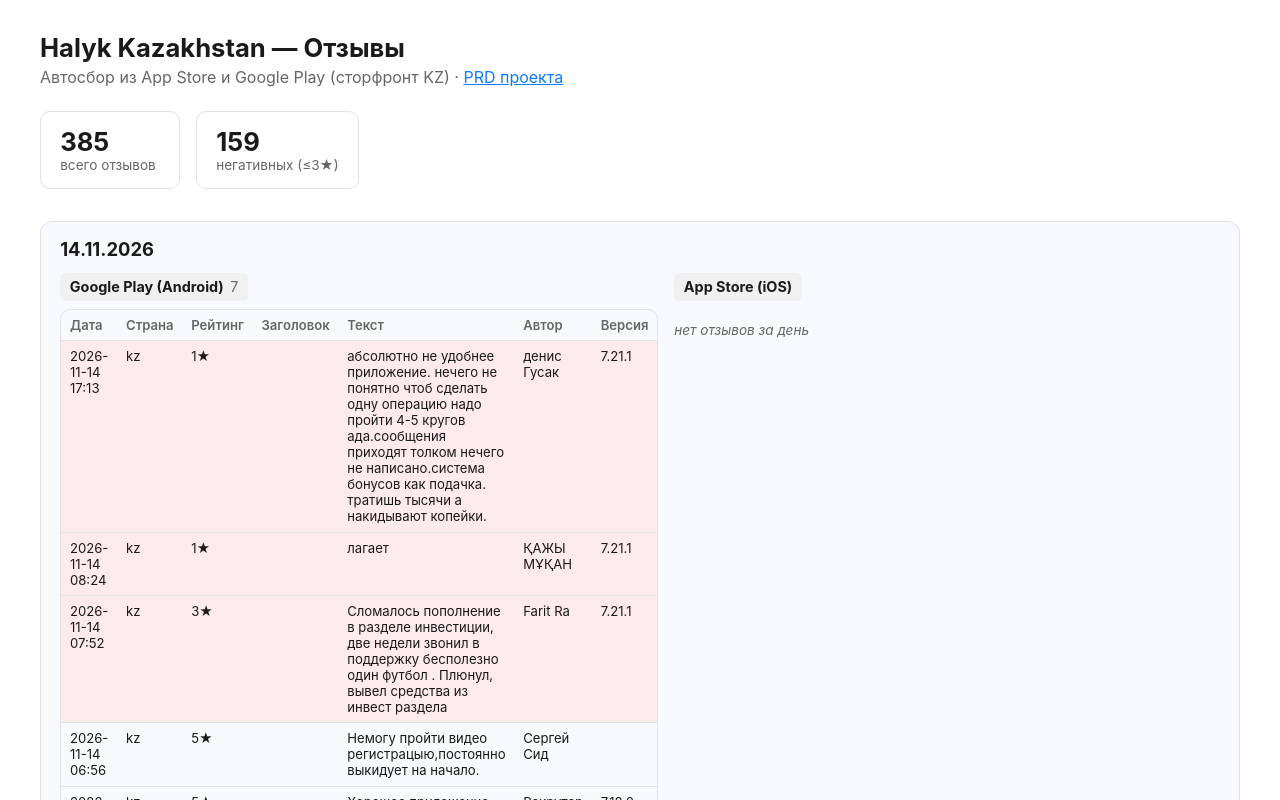
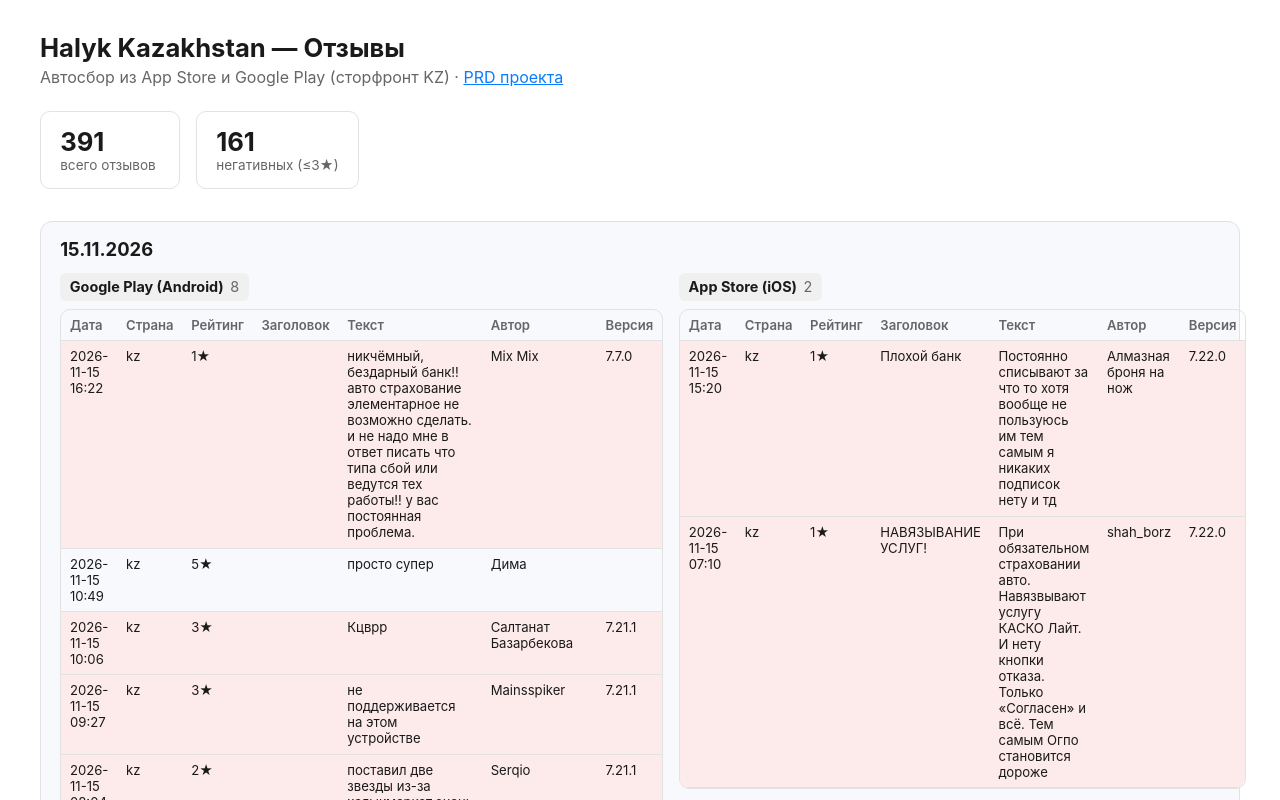
Before and after one commit to Laura-B84/my-project, a plain HTML site: page docs/index.html in a window 1280 px wide. Shown: the top 800 px of the page. Drawn offline with Linux system fonts and the light colour scheme.

Commit message:
Auto-update reviews 2026-11-17 00:55 UTC

```diff
--- a/docs/index.html
+++ b/docs/index.html
@@ -36,10 +36,35 @@
   <h1>Halyk Kazakhstan — Отзывы</h1>
   <div class="sub">Автосбор из App Store и Google Play (сторфронт KZ) · <a href="https://github.com/Laura-B84/my-project/blob/master/prd.md">PRD проекта</a></div>
   <div class="stats">
-    <div class="stat"><b>385</b><span>всего отзывов</span></div>
-    <div class="stat"><b>159</b><span>негативных (≤3★)</span></div>
+    <div class="stat"><b>391</b><span>всего отзывов</span></div>
+    <div class="stat"><b>161</b><span>негативных (≤3★)</span></div>
   </div>
 
+      <section class="day-block">
+        <h2>15.11.2026</h2>
+        <div class="side-by-side">
+
+      <div class="platform-col">
+        <h3>Google Play (Android) <span class="count">8</span></h3>
+        <div class="wrap">
+          <table>
+            <thead><tr><th>Дата</th><th>Страна</th><th>Рейтинг</th><th>Заголовок</th><th>Текст</th><th>Автор</th><th>Версия</th></tr></thead>
+            <tbody><tr class="neg"><td>2026-11-15 16:22</td><td>kz</td><td>1★</td><td></td><td>никчёмный, бездарный банк!! авто страхование элементарное не возможно сделать. и не надо мне в ответ писать что типа сбой или ведутся тех работы!! у вас постоянная проблема.</td><td>Mix Mix</td><td>7.7.0</td></tr><tr><td>2026-11-15 10:49</td><td>kz</td><td>5★</td><td></td><td>просто супер</td><td>Дима</td><td></td></tr><tr class="neg"><td>2026-11-15 10:06</td><td>kz</td><td>3★</td><td></td><td>Кцврр</td><td>Салтанат Базарбекова</td><td>7.21.1</td></tr><tr class="neg"><td>2026-11-15 09:27</td><td>kz</td><td>3★</td><td></td><td>не поддерживается на этом устройстве</td><td>Mainsspiker</td><td>7.21.1</td></tr><tr class="neg"><td>2026-11-15 08:04</td><td>kz</td><td>2★</td><td></td><td>поставил две звезды из-за халыкмаркет.очень неудобно пользоваться!!!возьмите пример с Каспибанка, доработите свое приложение!добавьте больше подпунктов для уточнения поиска товаров!например, хотел щас телевизор выбрать, так там даже не указаны телевизоры в подпункте, не говорю про опции!</td><td>Serqio</td><td>7.21.1</td></tr><tr><td>2026-11-15 03:58</td><td>kz</td><td>5★</td><td></td><td>Жанаргул</td><td>Dfg Fhh</td><td>7.20.0</td></tr><tr><td>2026-11-15 03:07</td><td>kz</td><td>5★</td><td></td><td>Отлично</td><td>Abai Ontuganov1985</td><td>7.21.1</td></tr><tr><td>2026-11-15 02:50</td><td>kz</td><td>5★</td><td></td><td>Супер!!</td><td>Асия Мамыкбаева</td><td></td></tr></tbody>
+          </table>
+        </div>
+      </div>
+
+      <div class="platform-col">
+        <h3>App Store (iOS) <span class="count">2</span></h3>
+        <div class="wrap">
+          <table>
+            <thead><tr><th>Дата</th><th>Страна</th><th>Рейтинг</th><th>Заголовок</th><th>Текст</th><th>Автор</th><th>Версия</th></tr></thead>
+            <tbody><tr class="neg"><td>2026-11-15 15:20</td><td>kz</td><td>1★</td><td>Плохой банк</td><td>Постоянно списывают за что то хотя вообще не пользуюсь им тем самым я никаких подписок нету и тд</td><td>Алмазная броня на нож</td><td>7.22.0</td></tr><tr class="neg"><td>2026-11-15 07:10</td><td>kz</td><td>1★</td><td>НАВЯЗЫВАНИЕ УСЛУГ!</td><td>При обязательном страховании авто. Навязвывают услугу КАСКО Лайт. И нету кнопки отказа. Только «Согласен» и всё. Тем самым Огпо становится дороже</td><td>shah_borz</td><td>7.22.0</td></tr></tbody>
+          </table>
+        </div>
+      </div>
+        </div>
+      </section>
       <section class="day-block">
         <h2>14.11.2026</h2>
         <div class="side-by-side">
@@ -53,7 +78,16 @@
           </table>
         </div>
       </div>
-          <div class="platform-col empty"><h3>App Store (iOS)</h3><p class="none">нет отзывов за день</p></div>
+
+      <div class="platform-col">
+        <h3>App Store (iOS) <span class="count">1</span></h3>
+        <div class="wrap">
+          <table>
+            <thead><tr><th>Дата</th><th>Страна</th><th>Рейтинг</th><th>Заголовок</th><th>Текст</th><th>Автор</th><th>Версия</th></tr></thead>
+            <tbody><tr class="neg"><td>2026-11-14 10:16</td><td>kz</td><td>1★</td><td>Новая система бонусов</td><td>Ужасные категории бонусов раньше до 5 % процентов можно было дойти! Сейчас чтобы поднять категорию приходиться выполнять ненужные условия!</td><td>Tim’ka</td><td>7.22.0</td></tr></tbody>
+          </table>
+        </div>
+      </div>
         </div>
       </section>
       <section class="day-block">
@@ -626,20 +660,4 @@
           <div class="platform-col empty"><h3>App Store (iOS)</h3><p class="none">нет отзывов за день</p></div>
         </div>
       </section>
-      <section class="day-block">
-        <h2>17.10.2026</h2>
-        <div class="side-by-side">
-
-      <div class="platform-col">
-        <h3>Google Play (Android) <span class="count">5</span></h3>
-        <div class="wrap">
-          <table>
-            <thead><tr><th>Дата</th><th>Страна</th><th>Рейтинг</th><th>Заголовок</th><th>Текст</th><th>Автор</th><th>Версия</th></tr></thead>
-            <tbody><tr class="neg"><td>2026-10-17 23:40</td><td>kz</td><td>1★</td><td></td><td>не открывается</td><td>Айжан Бекбауова</td><td>7.19.1</td></tr><tr class="neg"><td>2026-10-17 15:55</td><td>kz</td><td>1★</td><td></td><td>Всё, теперь и у вас нельзя приложение на 2-х разных телефонах держать? На втором всегда новую аутентификацию просит.</td><td>Вячеслав Павленко</td><td>7.19.1</td></tr><tr class="neg"><td>2026-10-17 12:19</td><td>kz</td><td>1★</td><td></td><td>не скачивается приложение не понятно где взять новое версию</td><td>User Mart</td><td></td></tr><tr class="neg"><td>2026-10-17 09:25</td><td>kz</td><td>1★</td><td></td><td>Ашқанда тіркелейін десен дұрыс сүретке түсірмейді</td><td>Sayat Nurjan</td><td></td></tr><tr class="neg"><td>2026-10-17 07:44</td><td>kz</td><td>3★</td><td></td><td>приложение не работает нормально не открывается счета</td><td>Зухра Ажимбекова</td><td>7.19.1</td></tr></tbody>
-          </table>
-        </div>
-      </div>
-          <div class="platform-col empty"><h3>App Store (iOS)</h3><p class="none">нет отзывов за день</p></div>
-        </div>
-      </section>
 </main>
```
Also changed, not shown: 1 other file.
